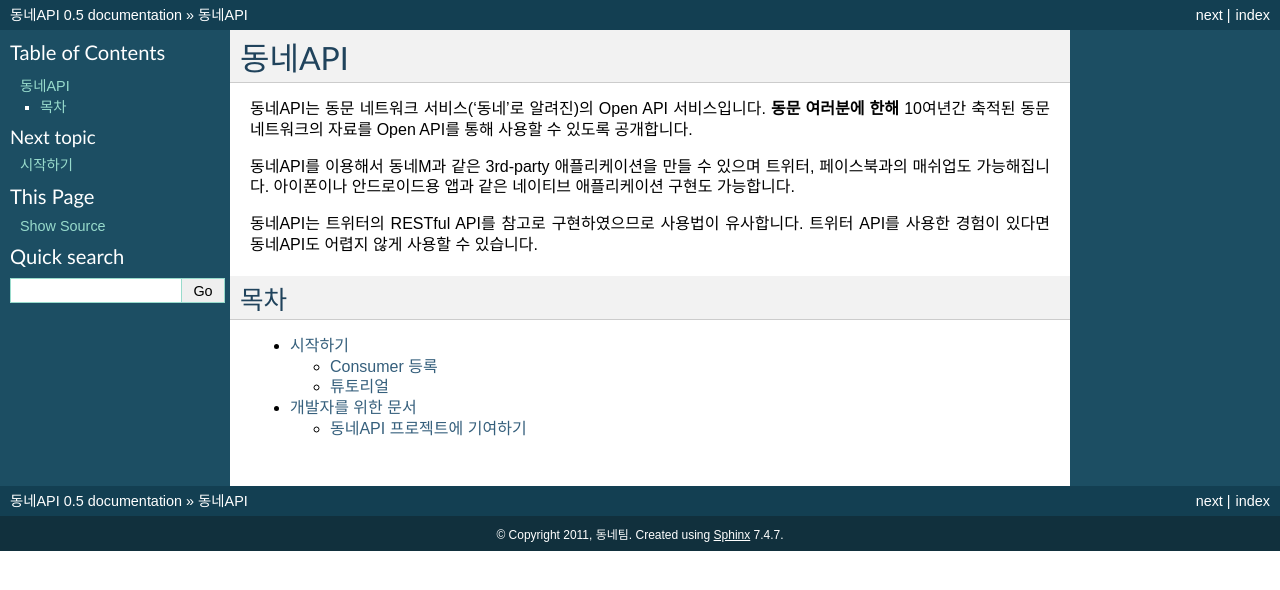
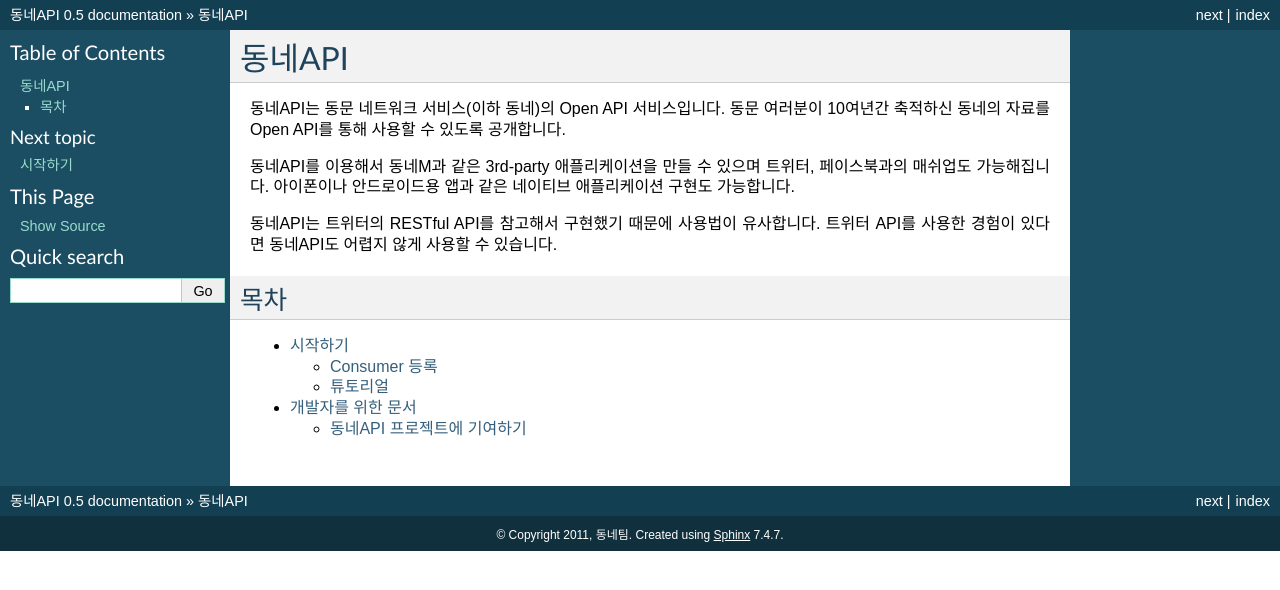
Before and after one commit to cjh8948/caucse_api, a Sphinx documentation site: the page built from docs/index.rst, in a window 1280 px wide. Shown: the top 590 px of the page. Built offline with Sphinx 7.4.7, drawn with Linux system fonts in a browser that asks for light colours.

Commit message:
reST 수정

```diff
--- a/docs/index.rst
+++ b/docs/index.rst
@@ -2,11 +2,16 @@
 동네API
 =======
 
-동네API는 동문 네트워크 서비스('동네'로 알려진)의 Open API 서비스입니다. **동문 여러분에 한해** 10여년간 축적된 동문 네트워크의 자료를 Open API를 통해 사용할 수 있도록 공개합니다.
+동네API는 동문 네트워크 서비스(이하 동네)의 Open API 서비스입니다. 동문
+여러분이 10여년간 축적하신 동네의 자료를 Open API를 통해 사용할 수 있도록
+공개합니다.
 
-동네API를 이용해서 동네M과 같은 3rd-party 애플리케이션을 만들 수 있으며 트위터, 페이스북과의 매쉬업도 가능해집니다. 아이폰이나 안드로이드용 앱과 같은 네이티브 애플리케이션 구현도 가능합니다.
+동네API를 이용해서 동네M과 같은 3rd-party 애플리케이션을 만들 수 있으며 트위터,
+페이스북과의 매쉬업도 가능해집니다. 아이폰이나 안드로이드용 앱과 같은 네이티브
+애플리케이션 구현도 가능합니다.
 
-동네API는 트위터의 RESTful API를 참고로 구현하였으므로 사용법이 유사합니다. 트위터 API를 사용한 경험이 있다면 동네API도 어렵지 않게 사용할 수 있습니다.
+동네API는 트위터의 RESTful API를 참고해서 구현했기 때문에 사용법이 유사합니다.
+트위터 API를 사용한 경험이 있다면 동네API도 어렵지 않게 사용할 수 있습니다.
 
 
 목차
--- a/docs/intro/index.rst
+++ b/docs/intro/index.rst
@@ -4,7 +4,8 @@
 
 Consumer 등록
 =============
-동네API를 통해 동네의 자원(protected resource)을 사용하려면 Consumer 등록을 해야합니다.
+동네API를 통해 동네의 자원(protected resource)을 사용하려면 Consumer 등록을
+해야합니다.
 
 **Consumer 등록 절차를 준비 중 입니다.**
 
```
Also changed, not shown: 4 other files.
